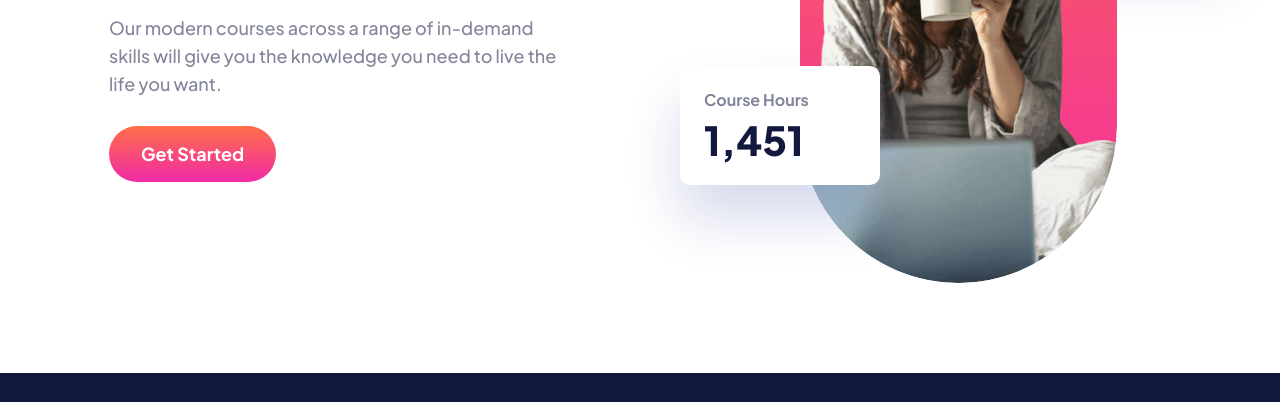
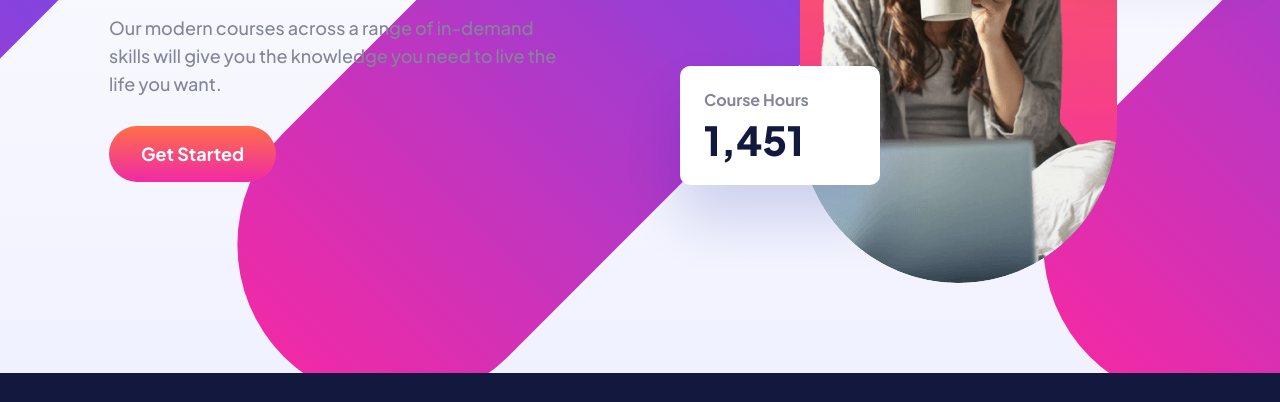
Before and after one commit to Shukurullohj/learing-skilled, a plain HTML site: page index.html in a window 1280 px wide. Shown: the part 403-805 px from the top of the page. Drawn offline with Linux system fonts and the light colour scheme.

Commit message:
Add Hero content

```diff
--- a/css/styles.css
+++ b/css/styles.css
@@ -280,6 +280,16 @@ only screen and (                min-resolution: 2dppx) {
 }
 
 @media only screen and (min-width: 768px) {
+  body {
+    background-image:
+    url('../img/body-pill-bg.svg'),
+    linear-gradient(180deg, #fff 0%, #f0f1ff 100%);
+    background-repeat: no-repeat;
+    background-attachment: scroll, fixed;
+    background-size: 551px 552px, auto 100%;
+    background-position: right -254px top -54px, left top;
+  }
+
   .container {
     padding-right: 40px;
     padding-left: 40px;
@@ -327,8 +337,21 @@ only screen and (                min-resolution: 2dppx) {
 }
 
 @media only screen and (min-width: 1024px) {
-
+  /* body {
+    background-image:
+    url('../img/body-pill-bg.svg'),
+    linear-gradient(180deg, #fff 0%, #f0f1ff 100%);
+    background-repeat: no-repeat;
+    background-attachment: fixed;
+    background-size: 551px 552px, auto 100%;
+    background-position: right -254px top -54px, left top;
+  } */
   body {
+    background-image:
+    url('../img/body-pill-bg-desktop.svg'),
+    linear-gradient(180deg, #fff 0%, #f0f1ff 100%);
+    background-size: 806px 807px, auto 100%;
+    background-position: right -395px top -122px, left top;
     font-size: 18px;
     line-height: 28px;
   }
@@ -390,5 +413,10 @@ only screen and (                min-resolution: 2dppx) {
     padding-top: 32px;
     padding-bottom: 32px;
   }
+}
 
+@media only screen and (min-width: 1140px) {
+  body {
+    background-position: left calc(50% + 569px) top -126px, left top;
+  }
 }
```
Also changed, not shown: img/body-pill-bg-desktop.svg (added), img/body-pill-bg.svg (added).
